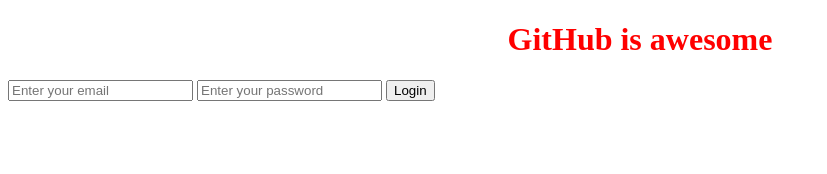
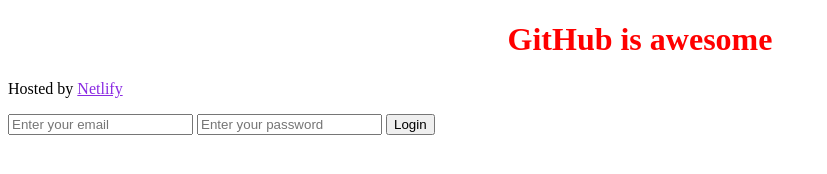
Before and after one commit to monikavqh/git-project, a plain HTML site: page index.html in a window 1280 px wide. Shown: the whole page, without its empty margins (0-827 px from the left). Drawn offline with Linux system fonts and the light colour scheme.

Commit message:
Added Netlify link

```diff
--- a/index.html
+++ b/index.html
@@ -10,6 +10,7 @@
   </head>
   <body>
     <h1>GitHub is awesome</h1>
+    <p>Hosted by <a href="https://www.netlify.com">Netlify</a></p>
     <form>
         <input type="email" placeholder="Enter your email">
         <input type="password" placeholder="Enter your password">
--- a/style.css
+++ b/style.css
@@ -2,3 +2,7 @@ h1 {
   text-align: center;
   color: red;
 }
+
+a {
+  color: blueviolet;
+}
```
